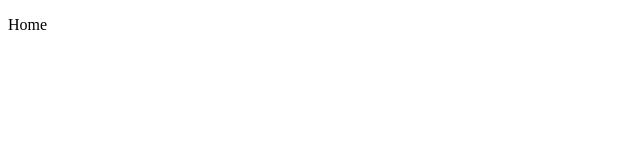
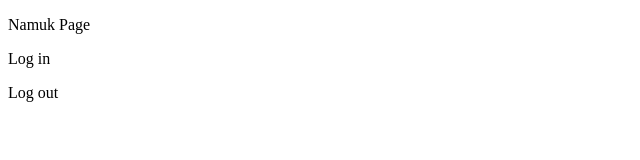
Before and after one commit to Namukk/namuk_page, a React (Create React App) app: page / in a window 1280 px wide. Shown: the top 160 px of the page, without its empty margins (0-640 px from the left). Built offline with nearby package versions, Linux system fonts and the light colour scheme.

Commit message:
what I need

```diff
--- a/src/App.js
+++ b/src/App.js
@@ -3,7 +3,9 @@ import React from "react";
 function App() {
   return (
     <div className="App">
-      <p>Home</p>
+      <p>Namuk Page</p>
+      <p>Log in</p>
+      <p>Log out </p>
     </div>
   );
 }
```
Also changed, not shown: 1 other file (tests, documents, lock files or other folders).
